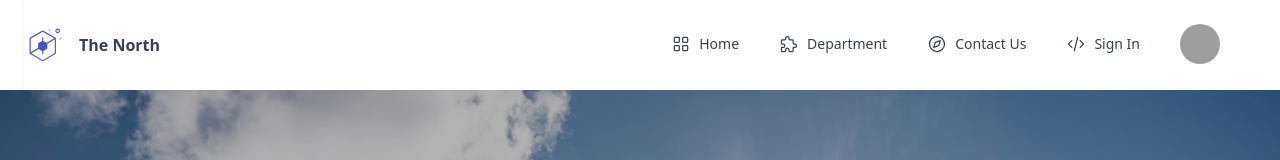
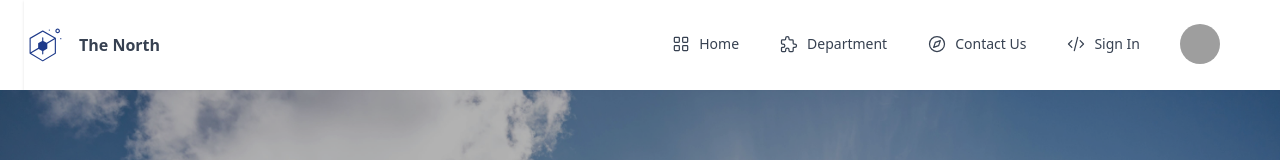
Before and after one commit to JJulia9/reacthospitalapp, a React (Vite) app: page / in a window 1280 px wide. Shown: the top 160 px of the page. Built offline with nearby package versions, Linux system fonts and the light colour scheme; grey boxes are pictures that could not be loaded.

Commit message:
logo colour

```diff
--- a/src/App.jsx
+++ b/src/App.jsx
@@ -22,7 +22,7 @@ function App() {
           <div className="flex items-center">
             <svg id="logo" enable-background="new 0 0 300 300" height="44" viewBox="0 0 300 300" width="43" xmlns="http://www.w3.org/2000/svg" xmlns:xlink="http://www.w3.org/1999/xlink">
               <g>
-                <path fill="#4c51bf" d="m234.735 35.532c-8.822 0-16 7.178-16 16s7.178 16 16 16 16-7.178 16-16-7.178-16-16-16zm0 24c-4.412 0-8-3.588-8-8s3.588-8 8-8 8 3.588 8 8-3.588 8-8 8zm-62.529-14c0-2.502 2.028-4.53 4.53-4.53s4.53 2.028 4.53 4.53c0 2.501-2.028 4.529-4.53 4.529s-4.53-2.027-4.53-4.529zm89.059 60c0 2.501-2.028 4.529-4.53 4.529s-4.53-2.028-4.53-4.529c0-2.502 2.028-4.53 4.53-4.53s4.53 2.029 4.53 4.53zm-40.522-5.459-88-51.064c-1.242-.723-2.773-.723-4.016 0l-88 51.064c-1.232.715-1.992 2.033-1.992 3.459v104c0 1.404.736 2.705 1.938 3.428l88 52.936c.635.381 1.35.572 2.062.572s1.428-.191 2.062-.572l88-52.936c1.201-.723 1.938-2.023 1.938-3.428v-104c0-1.426-.76-2.744-1.992-3.459zm-90.008-42.98 80.085 46.47-52.95 31.289-23.135-13.607v-21.713c0-2.209-1.791-4-4-4s-4 1.791-4 4v21.713l-26.027 15.309c-1.223.719-1.973 2.029-1.973 3.447v29.795l-52 30.727v-94.688zm0 198.707-80.189-48.237 51.467-30.412 24.723 14.539v19.842c0 2.209 1.791 4 4 4s4-1.791 4-4v-19.842l26.027-15.307c1.223-.719 1.973-2.029 1.973-3.447v-31.667l52-30.728v94.729z" />
+                <path fill="#1e3a8a" d="m234.735 35.532c-8.822 0-16 7.178-16 16s7.178 16 16 16 16-7.178 16-16-7.178-16-16-16zm0 24c-4.412 0-8-3.588-8-8s3.588-8 8-8 8 3.588 8 8-3.588 8-8 8zm-62.529-14c0-2.502 2.028-4.53 4.53-4.53s4.53 2.028 4.53 4.53c0 2.501-2.028 4.529-4.53 4.529s-4.53-2.027-4.53-4.529zm89.059 60c0 2.501-2.028 4.529-4.53 4.529s-4.53-2.028-4.53-4.529c0-2.502 2.028-4.53 4.53-4.53s4.53 2.029 4.53 4.53zm-40.522-5.459-88-51.064c-1.242-.723-2.773-.723-4.016 0l-88 51.064c-1.232.715-1.992 2.033-1.992 3.459v104c0 1.404.736 2.705 1.938 3.428l88 52.936c.635.381 1.35.572 2.062.572s1.428-.191 2.062-.572l88-52.936c1.201-.723 1.938-2.023 1.938-3.428v-104c0-1.426-.76-2.744-1.992-3.459zm-90.008-42.98 80.085 46.47-52.95 31.289-23.135-13.607v-21.713c0-2.209-1.791-4-4-4s-4 1.791-4 4v21.713l-26.027 15.309c-1.223.719-1.973 2.029-1.973 3.447v29.795l-52 30.727v-94.688zm0 198.707-80.189-48.237 51.467-30.412 24.723 14.539v19.842c0 2.209 1.791 4 4 4s4-1.791 4-4v-19.842l26.027-15.307c1.223-.719 1.973-2.029 1.973-3.447v-31.667l52-30.728v94.729z" />
               </g>
             </svg>
             <h2 className="hidden sm:block text-base text-gray-700 font-bold leading-normal px-3">The North</h2>
```
